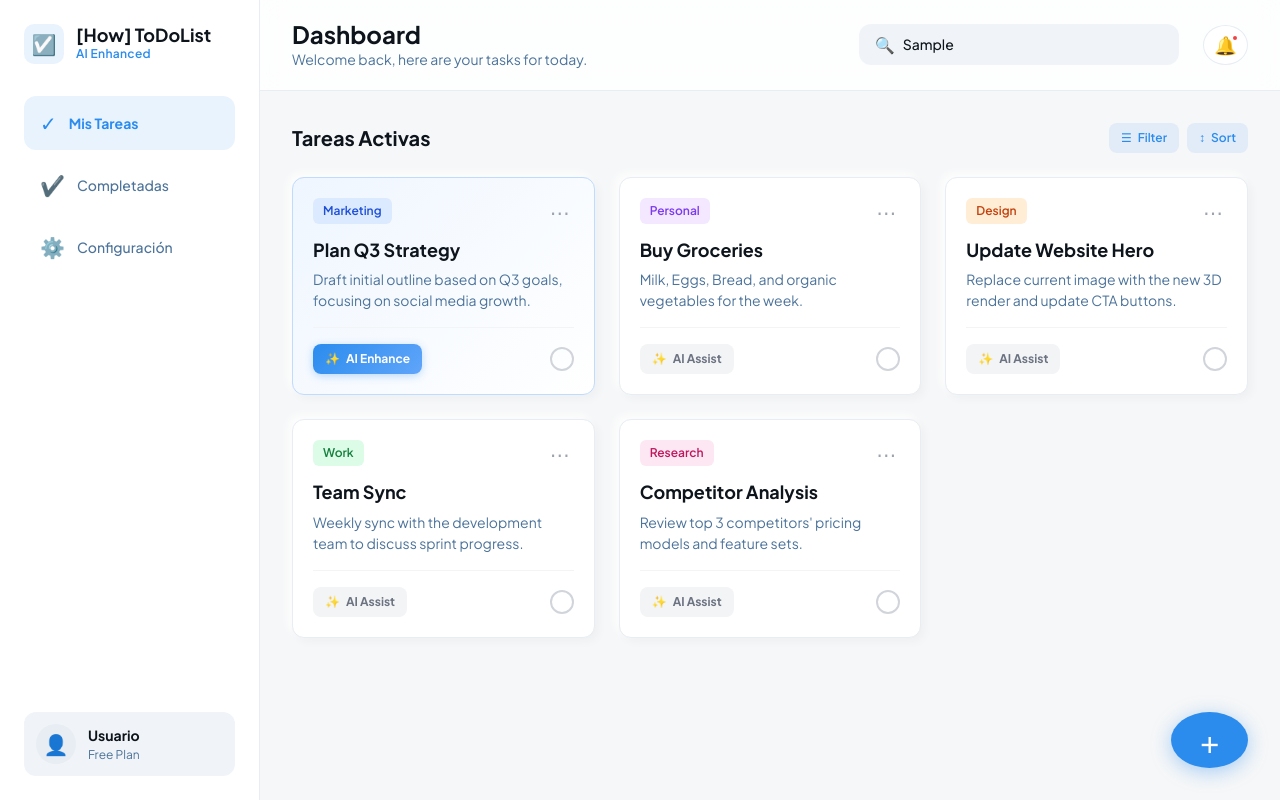
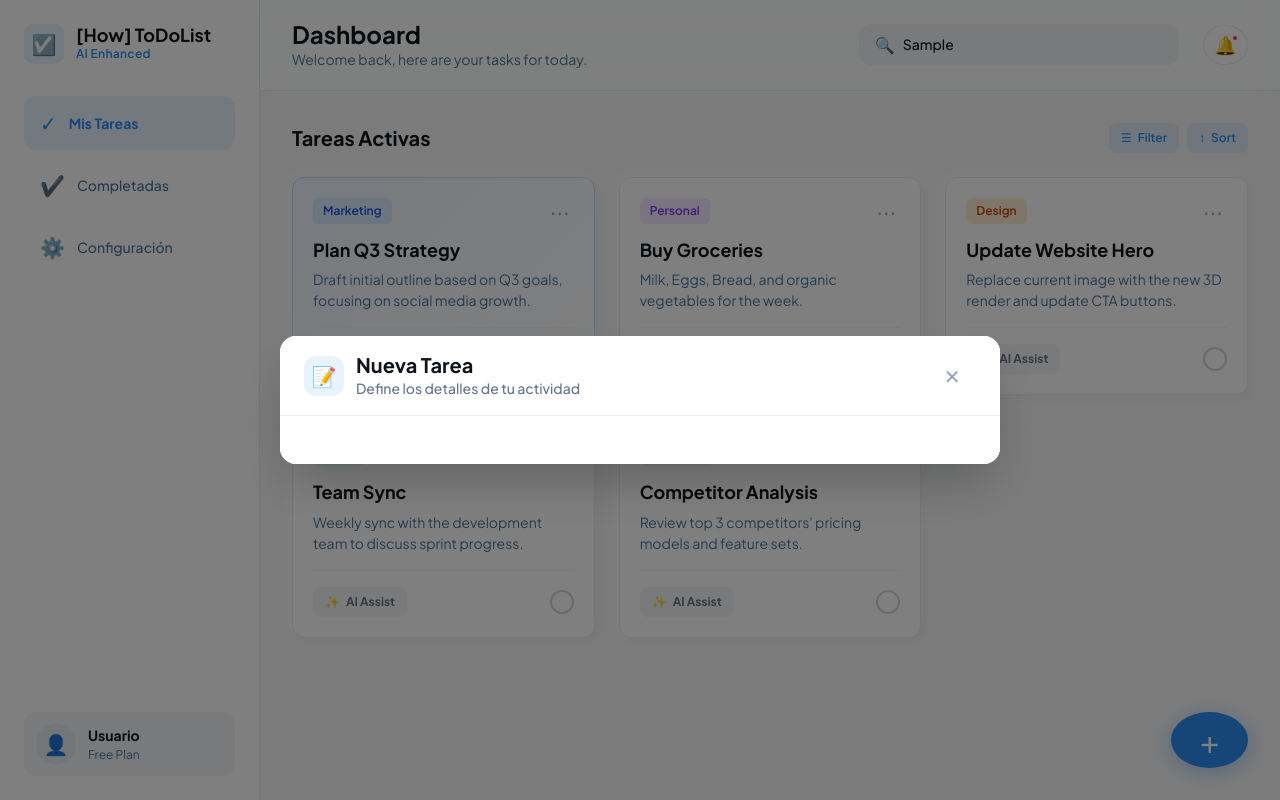
Before and after one commit to VarozXYZ/how-to-do-list, a React (Vite) app: page /dashboard in a window 1280 px wide. Both pictures are taken after typing "Sample" into the empty fields and a click on the button "Nueva tarea". Built offline with nearby package versions, Linux system fonts and the light colour scheme.

Commit message:
feat: add CardDetail modal with header and wire to FAB button

```diff
--- /dev/null
+++ b/src/components/cards/CardDetail.css
@@ -0,0 +1,89 @@
+@import url('https://fonts.googleapis.com/css2?family=Plus+Jakarta+Sans:wght@400;500;600;700&display=swap');
+
+/* Modal Override */
+.task-modal .modal-content {
+  border: none;
+  border-radius: 16px;
+  overflow: hidden;
+  font-family: 'Plus Jakarta Sans', sans-serif;
+  box-shadow: 0 25px 50px -12px rgba(0, 0, 0, 0.25);
+}
+
+.task-modal .modal-dialog {
+  max-width: 720px;
+}
+
+/* Header */
+.modal-header-custom {
+  display: flex;
+  align-items: center;
+  justify-content: space-between;
+  padding: 1rem 1.5rem;
+  border-bottom: 1px solid #e7edf3;
+  background: #ffffff;
+}
+
+.modal-header-left {
+  display: flex;
+  align-items: center;
+  gap: 0.75rem;
+}
+
+.modal-icon {
+  width: 40px;
+  height: 40px;
+  background: rgba(43, 140, 238, 0.1);
+  border-radius: 12px;
+  display: flex;
+  align-items: center;
+  justify-content: center;
+  font-size: 1.25rem;
+}
+
+.modal-header-text {
+  display: flex;
+  flex-direction: column;
+}
+
+.modal-title-custom {
+  font-size: 1.25rem;
+  font-weight: 700;
+  color: #0d141b;
+  margin: 0;
+  line-height: 1.3;
+}
+
+.modal-subtitle {
+  font-size: 0.875rem;
+  color: #64748b;
+  margin: 0;
+  font-weight: 500;
+}
+
+.modal-close-btn {
+  width: 40px;
+  height: 40px;
+  border-radius: 12px;
+  background: transparent;
+  border: none;
+  color: #94a3b8;
+  font-size: 1.25rem;
+  cursor: pointer;
+  transition: all 0.2s ease;
+  display: flex;
+  align-items: center;
+  justify-content: center;
+}
+
+.modal-close-btn:hover {
+  background: #f1f5f9;
+  color: #475569;
+}
+
+/* Body */
+.modal-body-custom {
+  padding: 1.5rem;
+  background: #ffffff;
+  max-height: 60vh;
+  overflow-y: auto;
+}
--- a/src/components/cards/CardDetail.jsx
+++ b/src/components/cards/CardDetail.jsx
@@ -1,6 +1,50 @@
-const CardDetail = () => {
+import { useState } from 'react'
+import { Modal } from 'react-bootstrap'
+import './CardDetail.css'
+
+const CardDetail = ({ show, onHide, onSave }) => {
+  const [title, setTitle] = useState('')
+  const [aiPrompt, setAiPrompt] = useState('')
+  const [description, setDescription] = useState('')
+
+  const handleClose = () => {
+    setTitle('')
+    setAiPrompt('')
+    setDescription('')
+    onHide()
+  }
+
   return (
-    <div>CardDetail Component</div>
+    <Modal
+      show={show}
+      onHide={handleClose}
+      centered
+      size="lg"
+      className="task-modal"
+    >
+      {/* Header */}
+      <div className="modal-header-custom">
+        <div className="modal-header-left">
+          <div className="modal-icon">
+            <span>📝</span>
+          </div>
+          <div className="modal-header-text">
+            <h2 className="modal-title-custom">Nueva Tarea</h2>
+            <p className="modal-subtitle">Define los detalles de tu actividad</p>
+          </div>
+        </div>
+        <button className="modal-close-btn" onClick={handleClose}>
+          <span>✕</span>
+        </button>
+      </div>
+
+      {/* Body coming next */}
+      <div className="modal-body-custom">
+        {/* Content will be added in next steps */}
+      </div>
+
+      {/* Footer coming next */}
+    </Modal>
   )
 }
 
--- a/src/pages/Dashboard.jsx
+++ b/src/pages/Dashboard.jsx
@@ -2,6 +2,7 @@ import { useState } from 'react'
 import { Form, InputGroup } from 'react-bootstrap'
 import Sidebar from '../components/layout/Sidebar'
 import CardItem from '../components/cards/CardItem'
+import CardDetail from '../components/cards/CardDetail'
 import './Dashboard.css'
 
 // Example cards - remove later
@@ -51,6 +52,7 @@ const exampleCards = [
 const Dashboard = () => {
   const [searchQuery, setSearchQuery] = useState('')
   const [cards, setCards] = useState(exampleCards)
+  const [showModal, setShowModal] = useState(false)
 
   const handleToggleComplete = (id) => {
     setCards(cards.map(card =>
@@ -122,9 +124,15 @@ const Dashboard = () => {
         </div>
 
         {/* FAB Button */}
-        <button className="fab-button" title="Nueva tarea">
+        <button className="fab-button" title="Nueva tarea" onClick={() => setShowModal(true)}>
           <span>+</span>
         </button>
+
+        {/* Create Task Modal */}
+        <CardDetail
+          show={showModal}
+          onHide={() => setShowModal(false)}
+        />
       </main>
     </div>
   )
```
